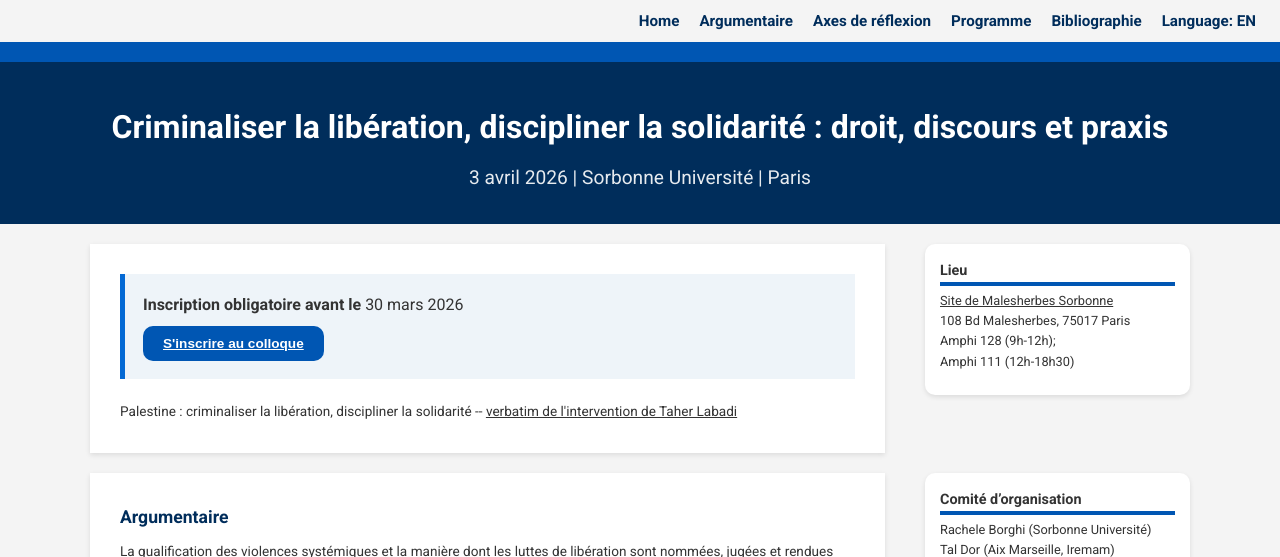
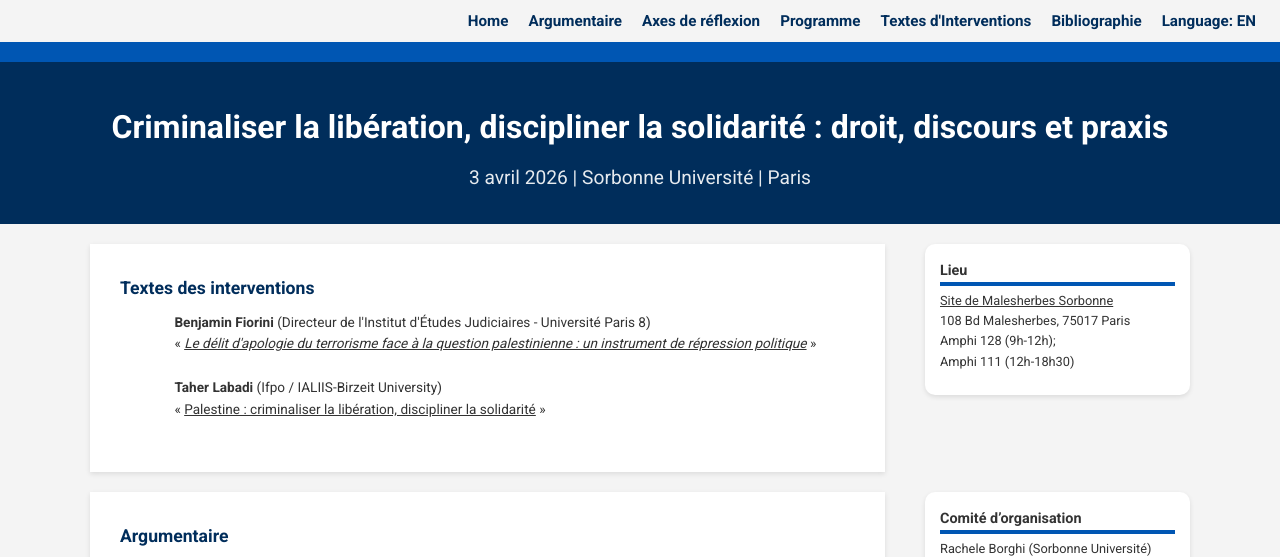
Before and after one commit to droit-discours-praxis/droit-discours-praxis.github.io, a plain HTML site: page index.html in a window 1280 px wide. Shown: the top 557 px of the page. Drawn offline with Linux system fonts and the light colour scheme.

Commit message:
Add files via upload
transcriptions

```diff
--- a/index.html
+++ b/index.html
@@ -17,6 +17,7 @@
                 <li><a href="#argumentaire">Argumentaire</a></li>
                 <li><a href="#axes">Axes de réflexion</a></li>
                 <li><a href="#programme">Programme</a></li>
+                <li><a href="#texts">Textes d'Interventions</a></li>
                 <li><a href="#biblio">Bibliographie</a></li>
                 <li><a href="index_eng.html">Language: EN</a></li>
             </ul>
@@ -32,14 +33,14 @@
 
     <main class="container main-layout">
         <article class="content">
-            <section class="meta-info">
-                <p><strong>Inscription obligatoire avant le</strong> 30 mars 2026</p>
-                <button class="btn">
-                    <a href="https://framaforms.org/colloque-criminaliser-la-liberation-discipliner-la-solidarite-droit-discours-et-paroles-en-lutte" style="color: white;">S'inscrire au colloque</a>
-                </button>
-                </section>
-                <br>
-                Palestine : criminaliser la libération, discipliner la solidarité -- <a href="https://lundi.am/Palestine-criminaliser-la-liberation-discipliner-la-solidarite">verbatim de l'intervention de Taher Labadi</a>
+                <h2 id="texts">Textes des interventions</h2>
+
+                    &emsp;&emsp;&emsp;&emsp;<strong>Benjamin Fiorini</strong> (Directeur de l'Institut d'Études Judiciaires - Université Paris 8)<br>
+                    &emsp;&emsp;&emsp;&emsp;« <a href="bfiorini.pdf" target="_blank"><i>Le délit d'apologie du terrorisme face à la question palestinienne : un instrument de répression politique</a> </i>»<br><br>
+
+                    &emsp;&emsp;&emsp;&emsp;<strong>Taher Labadi</strong> (Ifpo / IALIIS-Birzeit University)<br>
+                    &emsp;&emsp;&emsp;&emsp;« <a href="https://lundi.am/Palestine-criminaliser-la-liberation-discipliner-la-solidarite" target="_blank">Palestine : criminaliser la libération, discipliner la solidarité</a> </i>»<br><br>
+
         </article>
 
         <aside class="sidebar">
@@ -112,7 +113,7 @@
                     <li>Institut Convergences Migrations</li>
                 </ul>
 
-                <img src="WhatsApp Image 2026-04-03 at 10.15.22.jpeg" alt="logo" style="width:100%; height:auto; margin-bottom:15px;">
+                <img src="logo.jpeg" alt="logo" style="width:100%; height:auto; margin-bottom:15px;">
 
             </div>
 
```
Also changed, not shown: logo.jpeg (added), 1 other file.
